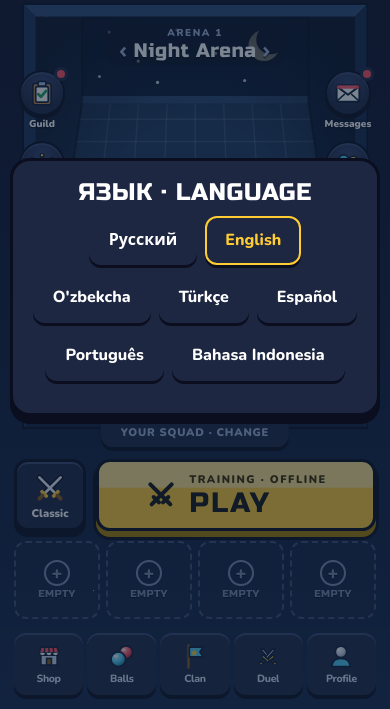
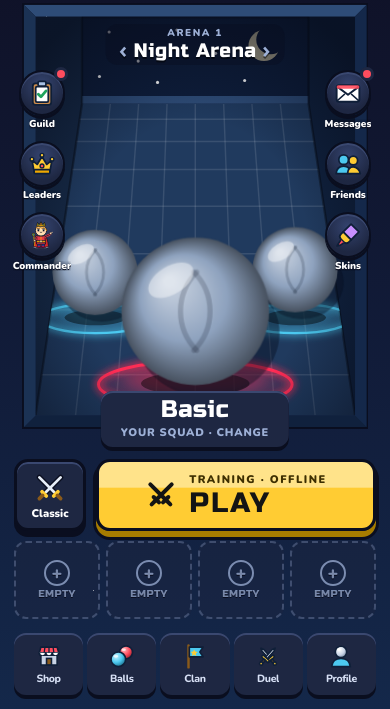
Before and after one commit to Yers1/BallBrawl, a website with bundled scripts: page index.html in a window 390 px wide. Shown: the part 135-844 px from the top of the page. Built offline with nearby package versions, Linux system fonts and the light colour scheme.

Commit message:
Language from the phone settings; picker only when we lack the phone's language, titled Language
Co-Authored-By: Claude Opus 5.5 <noreply@anthropic.com>

```diff
--- a/index.html
+++ b/index.html
@@ -282,7 +282,7 @@
 
   <section id="scr-lang" class="overlay" hidden>
     <div class="card result lang-pick">
-      <h2>Язык · Language</h2>
+      <h2>Language</h2>
       <div id="lang-list" class="chip-row"></div>
     </div>
   </section>
--- a/src/i18n.js
+++ b/src/i18n.js
@@ -1,5 +1,5 @@
 // Seven languages. Russian and English live here; the others are in ./lang/ with the same keys.
-// The player can pick one in the profile (saved on this device); otherwise the browser language decides,
+// The player can pick one in the profile (saved on this device); otherwise the phone's languages decide (first one we have),
 // with Russian for other Russian-reading countries and English for everyone else. Missing texts fall back to English.
 import uz from './lang/uz.js';
 import tr from './lang/tr.js';
@@ -8,12 +8,15 @@ import pt from './lang/pt.js';
 import id from './lang/id.js';
 
 export const LANGS = { ru: 'Русский', en: 'English', uz: "O'zbekcha", tr: 'Türkçe', es: 'Español', pt: 'Português', id: 'Bahasa Indonesia' };
+const nav = globalThis.navigator ?? {};
+const fromPhone = [...(nav.languages ?? []), nav.language ?? ''].map(l => String(l).toLowerCase().slice(0, 2))
+  .map(l => (LANGS[l] ? l : /^(kk|uk|be|ky|tg)$/.test(l) ? 'ru' : null)).find(Boolean); // undefined: none of the phone's languages
 function pickLang() {
   try { const saved = localStorage.getItem('ballbrawl.lang'); if (LANGS[saved]) return saved; } catch { /* no storage */ }
-  const nav = String(globalThis.navigator?.language || '').toLowerCase().slice(0, 2);
-  return LANGS[nav] ? nav : /^(kk|uk|be|ky|tg)$/.test(nav) ? 'ru' : 'en';
+  return fromPhone ?? 'en';
 }
 export const lang = pickLang();
+export const langFromPhone = !!fromPhone; // then the first launch skips the language screen
 export function setLang(code) { try { localStorage.setItem('ballbrawl.lang', code); } catch { /* no storage */ } }
 export const langChosen = () => { try { return !!LANGS[localStorage.getItem('ballbrawl.lang')]; } catch { return true; } };
 
--- a/src/main.js
+++ b/src/main.js
@@ -4,7 +4,7 @@ import { BALLS, ORDER } from './balls.js';
 import { createMatch, roundWorld, endRound, revive, aiAngle, bossSpec, upgradeChoices, applyUpgrade, SURVIVAL } from './match.js';
 import { BOSSES, BOSS_IDS } from './boss.js';
 import { draw, drawIcon, fitCanvas, resetFx, M, emote, drawEmote, setAutoEmote, pickMood, setAuras, setFoeEmotes, setBossNames, setShakeOn, cinema, bigText } from './render.js';
-import { lang, t, ballName, ballAbout, superName, superAbout, skinName, LANGS, setLang, langChosen } from './i18n.js';
+import { lang, t, ballName, ballAbout, superName, superAbout, skinName, LANGS, setLang, langChosen, langFromPhone } from './i18n.js';
 const RECORD = new URLSearchParams(location.search).get('record'); // ?record[=a,b]: chrome-free 9:16 spectator page for screen recordings
 import { createAI } from './ai.js';
 import { initAds, offerReward, cancelReward, interstitial } from './ads.js';
@@ -1276,7 +1276,7 @@ $('#set-close').onclick = () => { $('#scr-settings').hidden = true; };
 $('#set-account').onclick = () => { $('#scr-settings').hidden = true; if (S.mode === 'home') home.open('profile'); };
 $('#set-version').textContent = `BallBrawl · v${VERSION}` + (save.profileId ? ` · ID ${save.profileId.slice(0, 8).toUpperCase()}` : ''); // the ID helps find a player's report
 setFoeEmotes(save.foeEmotes);
-if (!langChosen() && RECORD == null) { // first launch: choose the language before anything else
+if (!langChosen() && !langFromPhone && RECORD == null) { // first launch on a phone in a language we lack: choose one before anything else
   $('#lang-list').replaceChildren(...Object.entries(LANGS).map(([code, name]) => {
     const b = el('button', 'chip' + (code === lang ? ' on' : ''));
     b.textContent = name;
```
